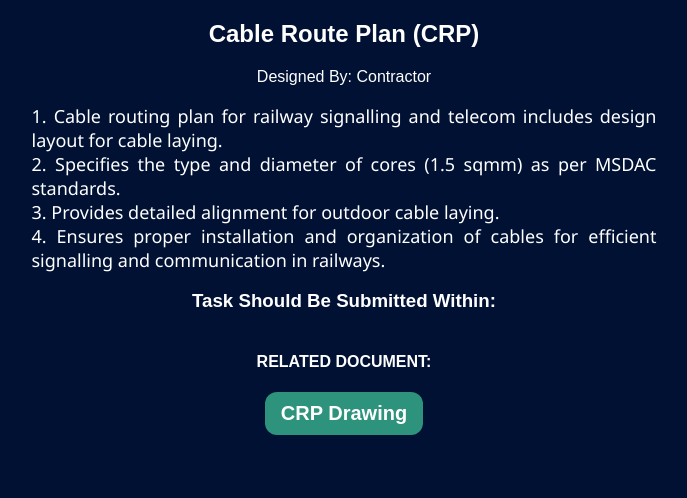
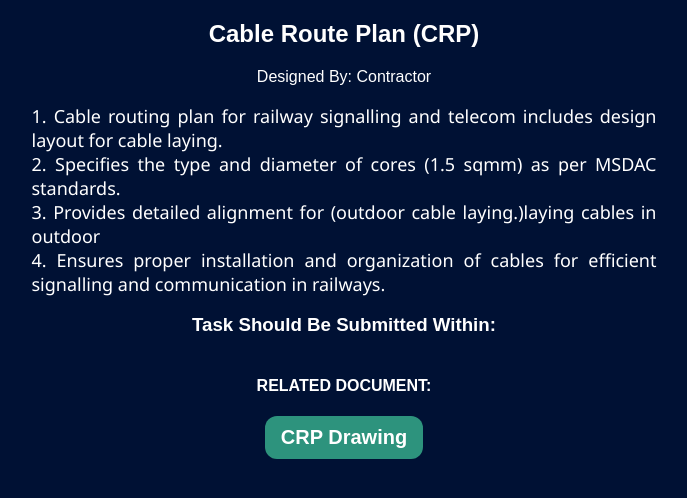
Before and after one commit to Siemens7219/MDL, a plain HTML site: page CRP.html in a window 1280 px wide. Shown: the part 116-614 px from the top of the page, without its empty margins (296-983 px from the left). Drawn offline with Linux system fonts and the light colour scheme.

Commit message:
Update CRP.html

```diff
--- a/CRP.html
+++ b/CRP.html
@@ -19,7 +19,7 @@
       <br>
       2. Specifies the type and diameter of cores (1.5 sqmm) as per MSDAC standards.
       <br>
-      3. Provides detailed alignment for outdoor cable laying.
+      3. Provides detailed alignment for (outdoor cable laying.)laying cables in outdoor
       <br>
       4. Ensures proper installation and organization of cables for efficient signalling and communication in railways.<br>
 
```
